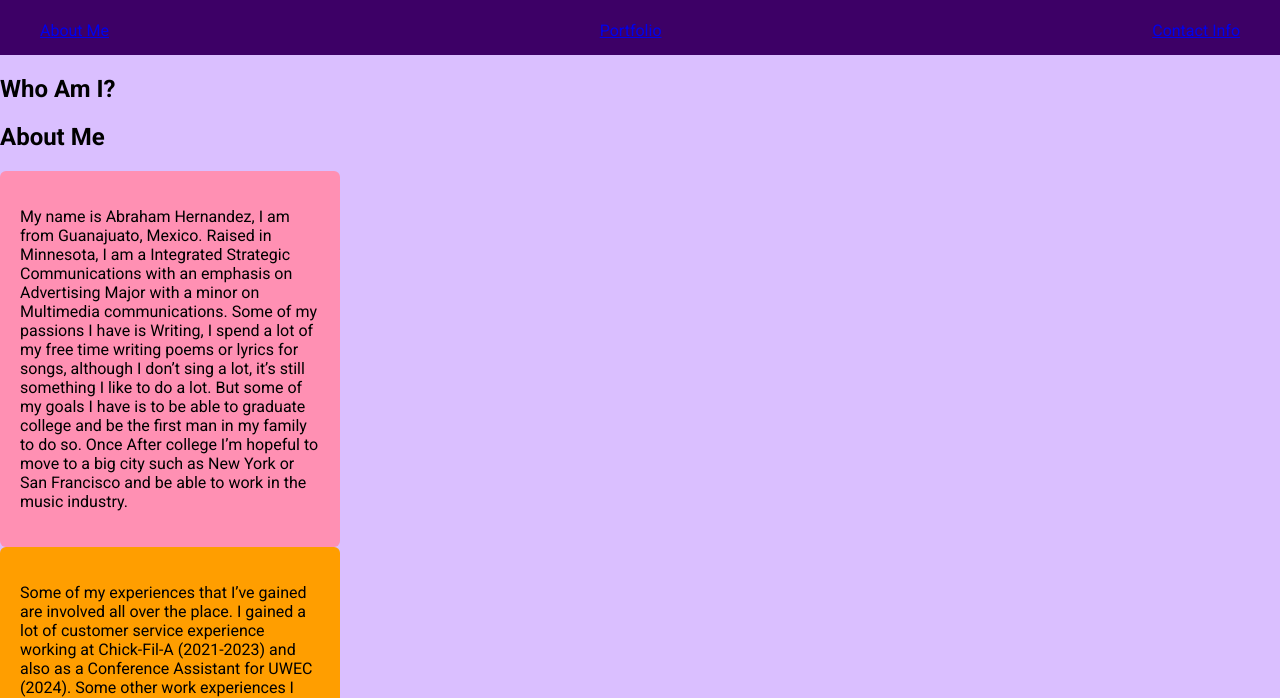
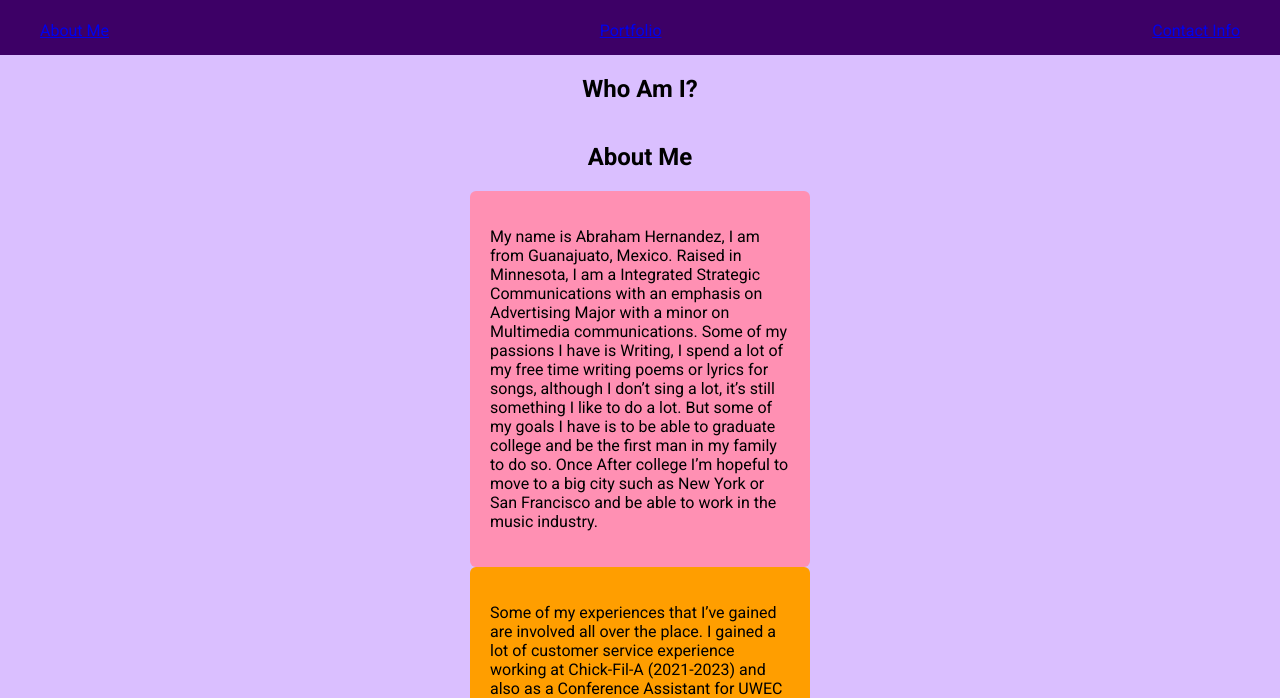
Before and after one commit to HernandezA-uwec/portfolio, a plain HTML site: page index.html in a window 1280 px wide. Shown: the part 102-800 px from the top of the page. Drawn offline with Linux system fonts and the light colour scheme.

Commit message:
Update style.css

```diff
--- a/style.css
+++ b/style.css
@@ -31,6 +31,14 @@ nav>a:hover{
     width:300px;
     padding:20px;
     border-radius: 6px;
+    display: flex;
+    flex-direction: column;
+    align-items: center;
+}
+.aboutme{
+        display: flex;
+        flex-direction: column;
+        align-items: center;
 }
 .experience{
     background-color: #ff9e00;
@@ -64,3 +72,8 @@ img{
     flex-direction: column;
     align-items: center;
 }
+#portfolio{
+    display: flex;
+    flex-wrap: wrap;
+    justify-content: center;
+}
```
